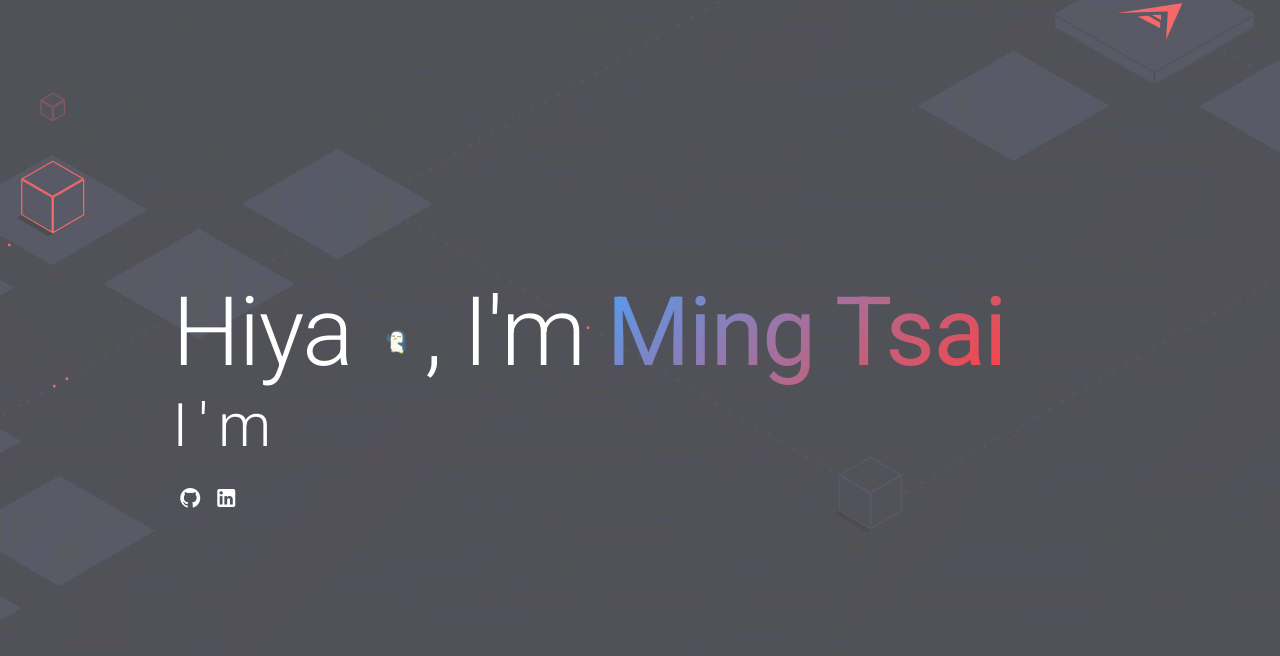
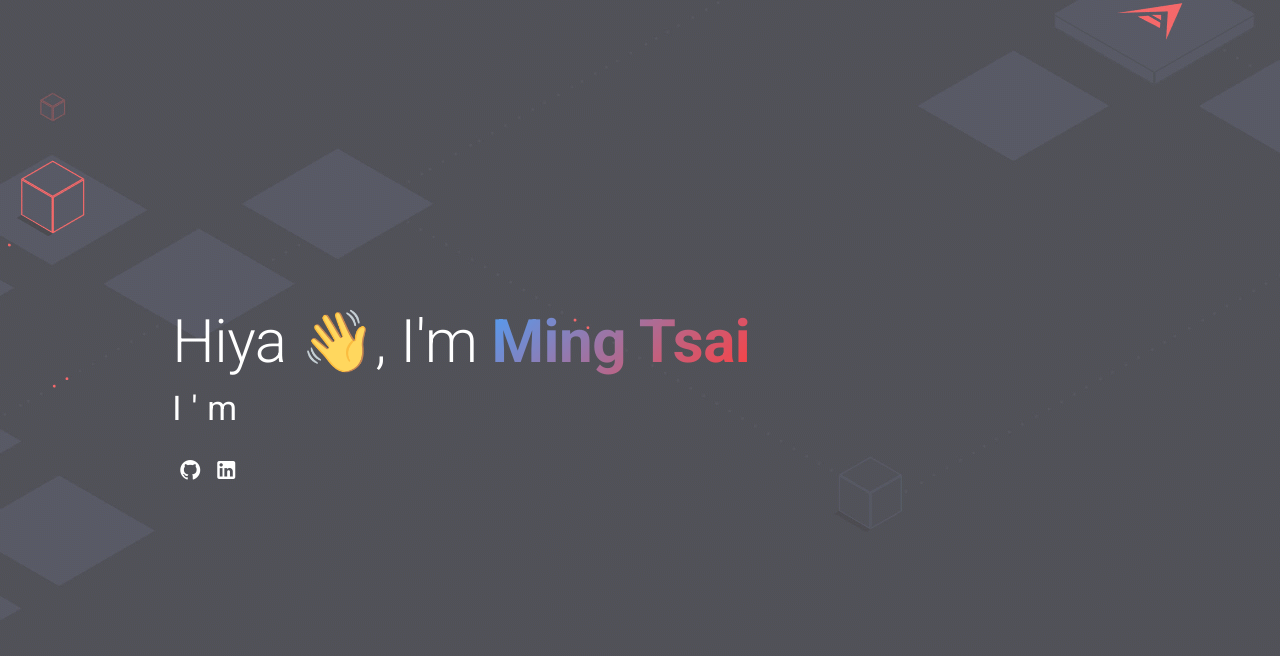
Before and after one commit to ming-tsai/ming-tsai.github.io, a Vue app: page / in a window 1280 px wide. Shown: the top 656 px of the page. Built offline with nearby package versions, Linux system fonts and the light colour scheme.

Commit message:
enh(parallax): title and subtitle size

```diff
--- a/src/components/LandingPage.vue
+++ b/src/components/LandingPage.vue
@@ -3,26 +3,21 @@
     <v-container style="padding: 10%">
       <v-row align="center" justify="center">
         <v-col cols="12">
-          <h1 class="text-lg-h1 text-h3 mb-4">
-            Hiya
-            <img
-              align="center"
-              src="../assets/images/pingueen.webp"
-              width="50rem"
-            />, I'm
-            <span class="text-name"><strong>Ming Tsai</strong> </span>
+          <h1 class="text-xl-h1 text-lg-h2 text-h3 mb-4">
+            Hiya 👋, I'm
+            <span class="text-name font-weight-bold">Ming Tsai</span>
           </h1>
           <h4
-            class="subheading text-lg-h2"
-            style="letter-spacing: 10px !important"
+            class="subheading text-xl-h2 text-lg-h4"
+            :style="`letter-spacing: ${letterSpacing} !important`"
           >
             I'm
             <transition>
-              <span id="work" v-if="show">{{ status[index] }}</span>
+              <span id="status" v-if="show">{{ status[index] }}</span>
             </transition>
           </h4>
         </v-col>
-        <v-col cols="12">
+        <v-col class="text-sm-left text-center" cols="12">
           <v-btn
             v-for="media in medias"
             :key="media.icon"
@@ -54,6 +49,24 @@ export default {
       { link: "https://linkedin.com/in/ming-tsai", icon: "mdi-linkedin" },
     ],
   }),
+  computed: {
+    letterSpacing() {
+      let result = "12px";
+      switch (this.$vuetify.breakpoint.name) {
+        case "xs":
+        case "sm":
+          result = "7px";
+          break;
+        case "md":
+        case "lg":
+          result = "10px";
+          break;
+        default:
+          break;
+      }
+      return result;
+    },
+  },
   created() {
     this.interval = setInterval(() => {
       this.show = false;
@@ -78,7 +91,7 @@ div.v-parallax {
   opacity: 0.75;
 }
 
-#work {
+#status {
   color: #fff603;
   display: inline;
   position: relative;
@@ -94,4 +107,6 @@ div.v-parallax {
   background-clip: text;
   -webkit-text-fill-color: transparent;
 }
+
+
 </style>
```
